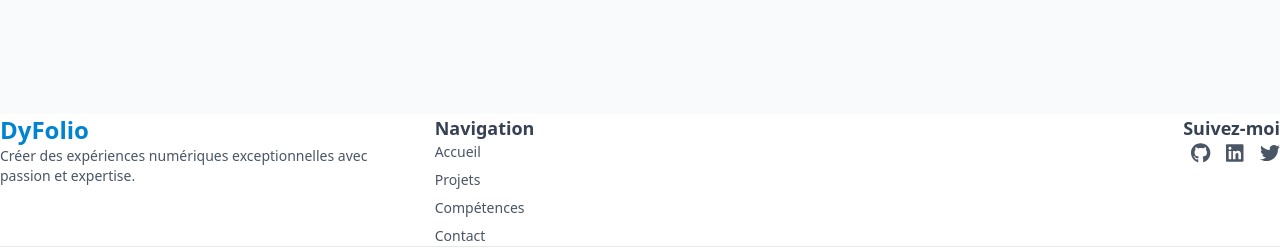
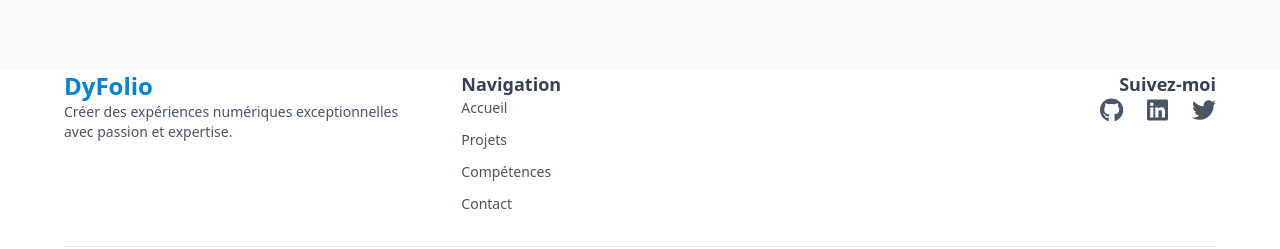
Before and after one commit to Abdelhakim-Baalla/DyFolio, a React (Vite) app in the folder DyFolio-Front/: page / in a window 1280 px wide. Shown: the part 533-782 px from the top of the page. Built offline with nearby package versions, Linux system fonts and the light colour scheme.

Commit message:
Mise à jour du composant Footer : amélioration de la mise en page, ajustement des espacements et des styles des liens de navigation, et augmentation de la taille des icônes sociales.

```diff
--- a/DyFolio-Front/src/components/Footer.jsx
+++ b/DyFolio-Front/src/components/Footer.jsx
@@ -5,11 +5,11 @@ import { faHeart } from '@fortawesome/free-solid-svg-icons'
 
 export default function Footer() {
   return (
-    <footer className="bg-white dark:bg-slate-900 text-gray-800 dark:text-gray-300 py-16  flex items-center justify-center">
-      <div className="max-w-7xl mx-auto px-6 sm:px-8 lg:px-10">
-        <div className="grid grid-cols-1 md:grid-cols-3 gap-8 md:gap-6 items-start text-center md:text-left">
+    <footer className="bg-white dark:bg-slate-900 text-gray-800 dark:text-gray-300 py-24 h-1/2 flex flex-col md:flex-row items-center md:items-start gap-12 md:gap-20 justify-center ">
+      <div className="w-[90%] mx-auto px-8 sm:px-12 lg:px-20 flex flex-col gap-8">
+        <div className="grid grid-cols-1 md:grid-cols-3 gap-12 md:gap-10 items-start text-center md:text-left">
           <div>
-            <h3 className="text-2xl font-bold text-sky-600 dark:text-sky-400">DyFolio</h3>
+            <h3 className="text-2xl font-bold text-sky-600 dark:text-gray-200">DyFolio</h3>
             <p className="text-sm mt-3 text-gray-600 dark:text-gray-400 max-w-md">
               Créer des expériences numériques exceptionnelles avec passion et
               expertise.
@@ -18,31 +18,31 @@ export default function Footer() {
 
           <div className="flex flex-col">
             <h4 className="text-lg font-semibold mb-4 text-gray-700 dark:text-gray-200">Navigation</h4>
-            <nav className="flex flex-col gap-2 text-sm text-center md:text-left">
-              <a href="#" className="text-gray-600 dark:text-gray-300 hover:text-sky-500 dark:hover:text-sky-400 transition-colors">Accueil</a>
-              <a href="#" className="text-gray-600 dark:text-gray-300 hover:text-sky-500 dark:hover:text-sky-400 transition-colors">Projets</a>
-              <a href="#" className="text-gray-600 dark:text-gray-300 hover:text-sky-500 dark:hover:text-sky-400 transition-colors">Compétences</a>
-              <a href="#" className="text-gray-600 dark:text-gray-300 hover:text-sky-500 dark:hover:text-sky-400 transition-colors">Contact</a>
+            <nav className="flex flex-col gap-3 text-sm text-center md:text-left">
+              <a href="#" className="py-1 text-gray-600 dark:text-gray-300 hover:text-sky-500 dark:hover:text-sky-400 transition-colors duration-300">Accueil</a>
+              <a href="#" className="py-1 text-gray-600 dark:text-gray-300 hover:text-sky-500 dark:hover:text-sky-400 transition-colors duration-300">Projets</a>
+              <a href="#" className="py-1 text-gray-600 dark:text-gray-300 hover:text-sky-500 dark:hover:text-sky-400 transition-colors duration-300">Compétences</a>
+              <a href="#" className="py-1 text-gray-600 dark:text-gray-300 hover:text-sky-500 dark:hover:text-sky-400 transition-colors duration-300">Contact</a>
             </nav>
           </div>
 
           <div className="flex flex-col items-center md:items-end md:text-right">
             <h4 className="text-lg font-semibold mb-4 text-gray-700 dark:text-gray-200">Suivez-moi</h4>
-            <div className="flex items-center gap-4 text-gray-600 dark:text-gray-300">
-              <a href="#" aria-label="GitHub" className="hover:text-white dark:hover:text-white transition-colors">
-                <FontAwesomeIcon icon={faGithub} className="text-xl" />
+            <div className="flex items-center gap-6 text-gray-600 dark:text-gray-300">
+              <a href="#" aria-label="GitHub" className="hover:text-white dark:hover:text-white transition-colors duration-300">
+                <FontAwesomeIcon icon={faGithub} className="text-2xl" />
               </a>
-              <a href="#" aria-label="LinkedIn" className="hover:text-sky-500 dark:hover:text-sky-400 transition-colors">
-                <FontAwesomeIcon icon={faLinkedin} className="text-xl" />
+              <a href="#" aria-label="LinkedIn" className="hover:text-sky-500 dark:hover:text-sky-400 transition-colors duration-300">
+                <FontAwesomeIcon icon={faLinkedin} className="text-2xl" />
               </a>
-              <a href="#" aria-label="Twitter" className="hover:text-sky-500 dark:hover:text-sky-400 transition-colors">
-                <FontAwesomeIcon icon={faTwitter} className="text-xl" />
+              <a href="#" aria-label="Twitter" className="hover:text-sky-500 dark:hover:text-sky-400 transition-colors duration-300">
+                <FontAwesomeIcon icon={faTwitter} className="text-2xl" />
               </a>
             </div>
           </div>
         </div>
 
-        <div className="mt-10 border-t pt-6 border-gray-200 dark:border-gray-700 flex flex-col md:flex-row items-center justify-between gap-4">
+        <div className="mt-14 border-t pt-8 border-gray-200 dark:border-gray-700 flex flex-col md:flex-row items-center justify-between gap-6">
           <p className="text-sm text-gray-600 dark:text-gray-400">&copy; {new Date().getFullYear()} DyFolio. Tous droits réservés.</p>
         </div>
       </div>
```
